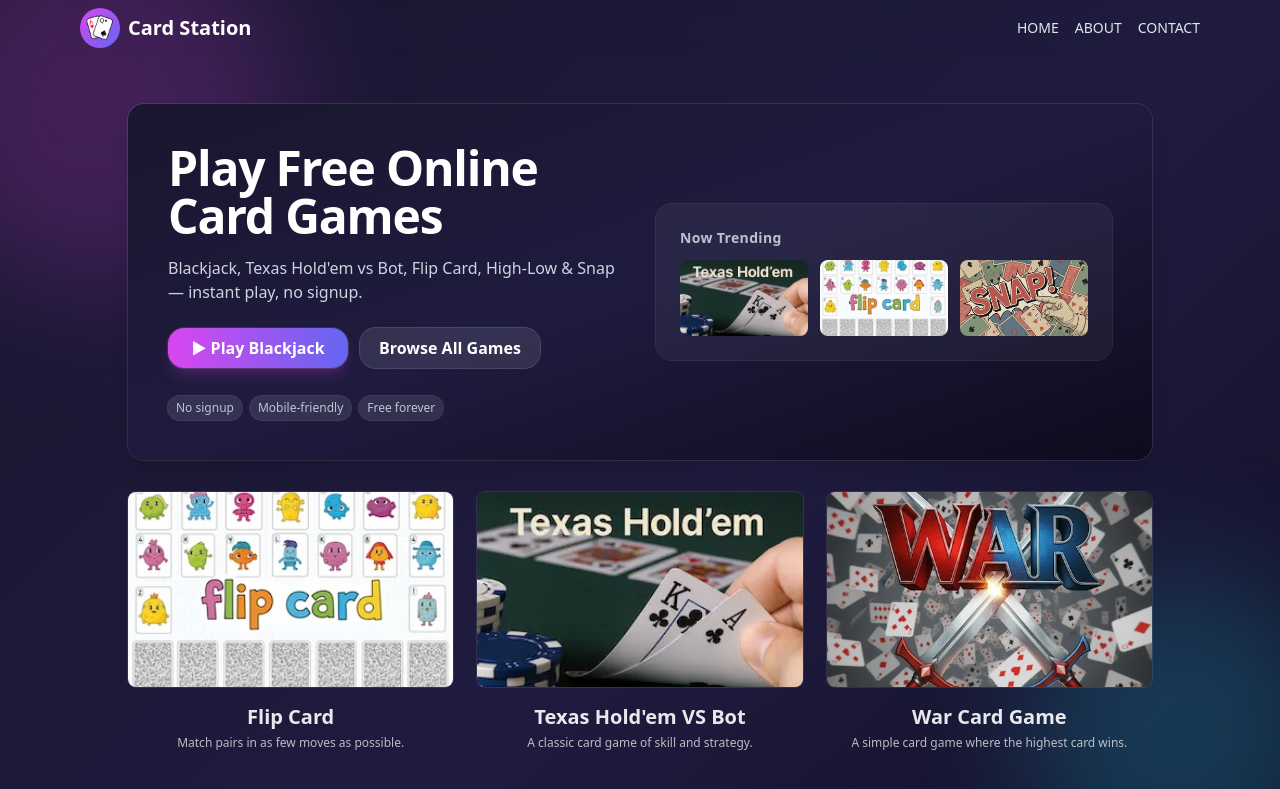
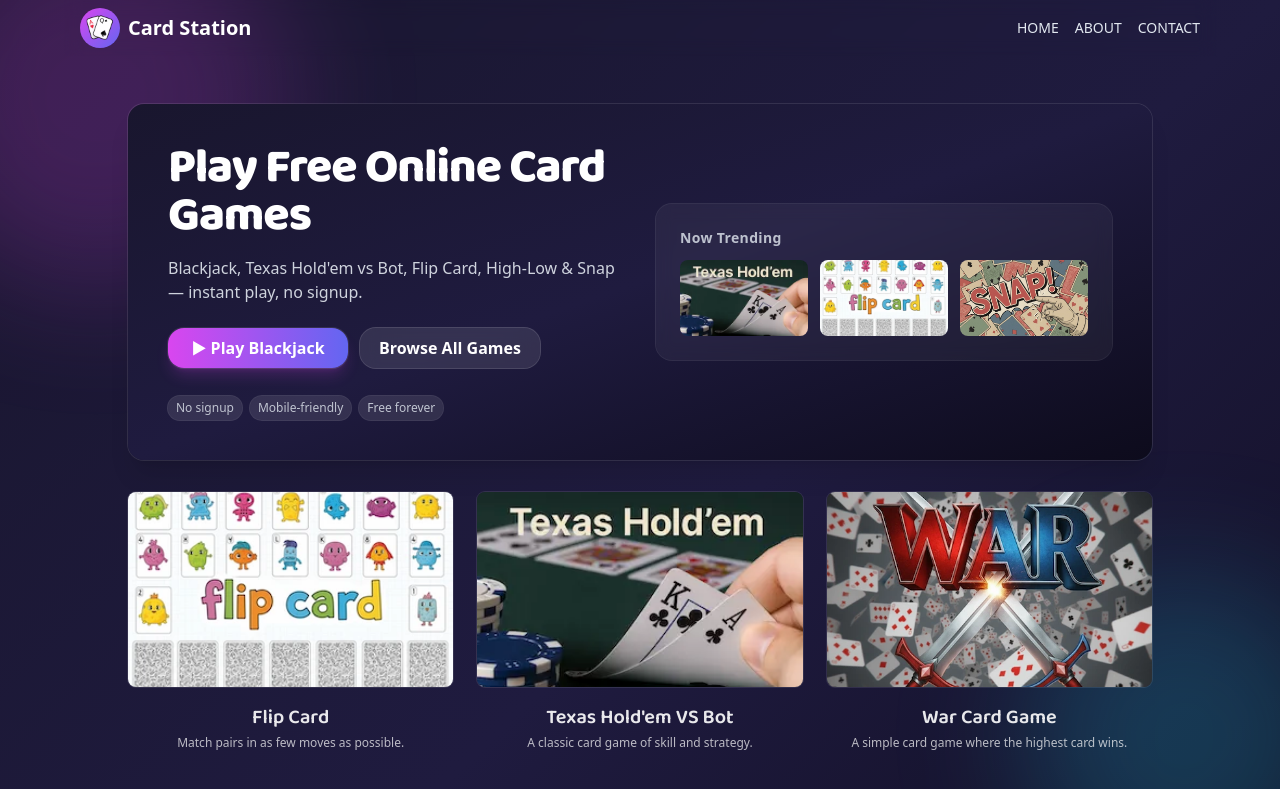
Before and after one commit to yongtao-wang/card-station, a Next.js app: page / in a window 1280 px wide. Shown: the top 789 px of the page. Built offline with nearby package versions, Linux system fonts and the light colour scheme; no server answers.

Commit message:
Use baloo 2 font for highlightings

```diff
--- a/styles/globals.css
+++ b/styles/globals.css
@@ -1,3 +1,9 @@
+
+@import url('https://fonts.googleapis.com/css2?family=Baloo+2:wght@400..800&display=swap');
+
+h1, h2, h3, h4, h5, h6 {
+  font-family: 'Baloo 2', ui-rounded, system-ui, -apple-system, Segoe UI, Roboto, Noto Sans, Ubuntu, Cantarell, Helvetica Neue, Arial, "Apple Color Emoji", "Segoe UI Emoji";
+}
 @tailwind base;
 @tailwind components;
 @tailwind utilities;
```
